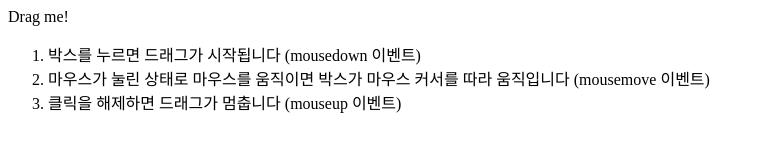
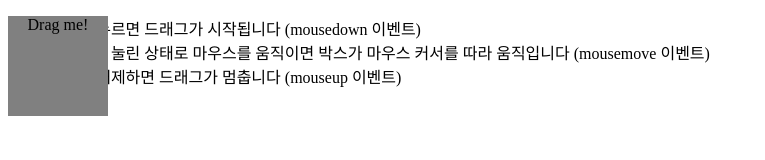
Before and after one commit to jjksy/start-fe, a plain HTML site: page 05/quiz4/index.html in a window 1280 px wide. Shown: the whole page, without its empty margins (0-765 px from the left). Drawn offline with Linux system fonts and the light colour scheme.

Commit message:
Update index.html

```diff
--- a/05/quiz4/index.html
+++ b/05/quiz4/index.html
@@ -4,6 +4,15 @@
     <meta charset="UTF-8" />
     <meta name="viewport" content="width=device-width, initial-scale=1.0" />
     <title>Document</title>
+    <style>
+      #box{
+        width: 100px;
+        height: 100px;
+        background-color: gray;
+        position: absolute;
+        text-align: center;
+      }
+    </style>
   </head>
   <body>
     <div id="box">
@@ -18,5 +27,6 @@
       </li>
       <li>클릭을 해제하면 드래그가 멈춥니다 (mouseup 이벤트)</li>
     </ol>
+    <script src="app.js"></script>
   </body>
 </html>
```
